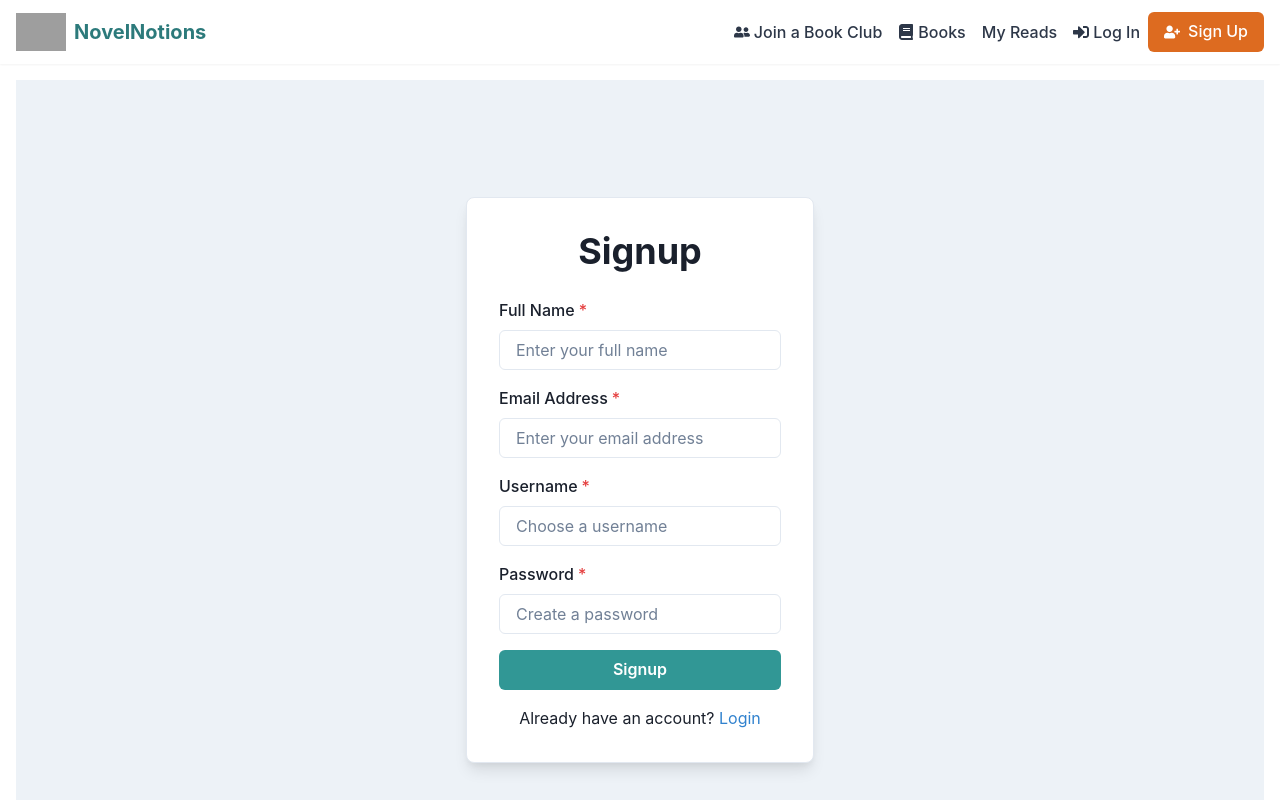
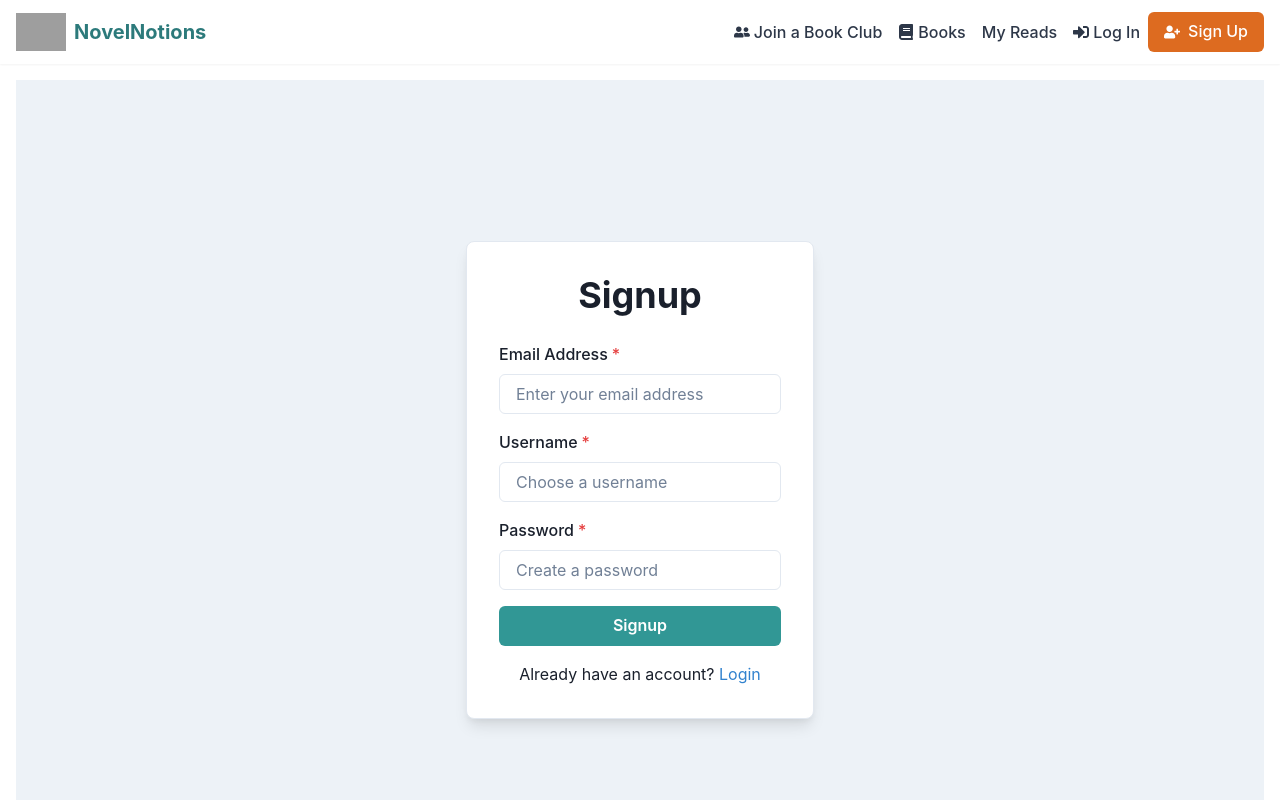
Before and after one commit to MeerKar/NovelNotions, a React (Vite) app in the folder client/: page /signup in a window 1280 px wide. Shown: the top 800 px of the page. Built offline with nearby package versions, Linux system fonts and the light colour scheme; grey boxes are pictures that could not be loaded.

Commit message:
Updated Signup component to use GraphQL mutation

```diff
--- a/client/src/pages/Signup.jsx
+++ b/client/src/pages/Signup.jsx
@@ -13,38 +13,31 @@ import {
   Text,
 } from "@chakra-ui/react";
 import { useNavigate, Link } from "react-router-dom";
+import { useMutation } from "@apollo/client";
+import { ADD_USER } from "../utils/mutations";
 import Auth from "../utils/auth";
 
 const Signup = () => {
   const [username, setUsername] = useState("");
   const [password, setPassword] = useState("");
-  const [name, setName] = useState("");
   const [email, setEmail] = useState("");
   const navigate = useNavigate();
   const toast = useToast();
+
+  const [addUser, { loading, error }] = useMutation(ADD_USER);
 
   const handleSignup = async (e) => {
     e.preventDefault();
 
     try {
-      const response = await fetch("http://localhost:5000/api/signup", {
-        // Replace with your backend URL
-        method: "POST",
-        headers: {
-          "Content-Type": "application/json",
-        },
-        body: JSON.stringify({ username, password, name, email }),
+      const { data } = await addUser({
+        variables: { username, email, password },
       });
 
-      if (!response.ok) {
-        throw new Error("Signup failed");
-      }
-
-      const data = await response.json();
-      Auth.login(data.token);
+      Auth.login(data.addUser.token);
       toast({
         title: "Signup Successful",
-        description: `Welcome, ${Auth.getProfile().name}!`,
+        description: `Welcome, ${data.addUser.user.username}!`,
         status: "success",
         duration: 3000,
         isClosable: true,
@@ -53,7 +46,8 @@ const Signup = () => {
     } catch (error) {
       toast({
         title: "Signup Failed",
-        description: "Username might already be taken or invalid input.",
+        description:
+          error.message || "Username might already be taken or invalid input.",
         status: "error",
         duration: 3000,
         isClosable: true,
@@ -79,15 +73,6 @@ const Signup = () => {
         </Heading>
         <form onSubmit={handleSignup}>
           <VStack spacing={4}>
-            <FormControl id="name" isRequired>
-              <FormLabel>Full Name</FormLabel>
-              <Input
-                type="text"
-                placeholder="Enter your full name"
-                value={name}
-                onChange={(e) => setName(e.target.value)}
-              />
-            </FormControl>
             <FormControl id="email" isRequired>
               <FormLabel>Email Address</FormLabel>
               <Input
@@ -115,9 +100,17 @@ const Signup = () => {
                 onChange={(e) => setPassword(e.target.value)}
               />
             </FormControl>
-            <Button type="submit" colorScheme="teal" width="full">
+            <Button
+              type="submit"
+              colorScheme="teal"
+              width="full"
+              isLoading={loading}
+            >
               Signup
             </Button>
+            {error && (
+              <Text color="red.500">Failed to signup. Please try again.</Text>
+            )}
             <Text>
               Already have an account?{" "}
               <Link to="/login" style={{ color: "#3182CE" }}>
```
